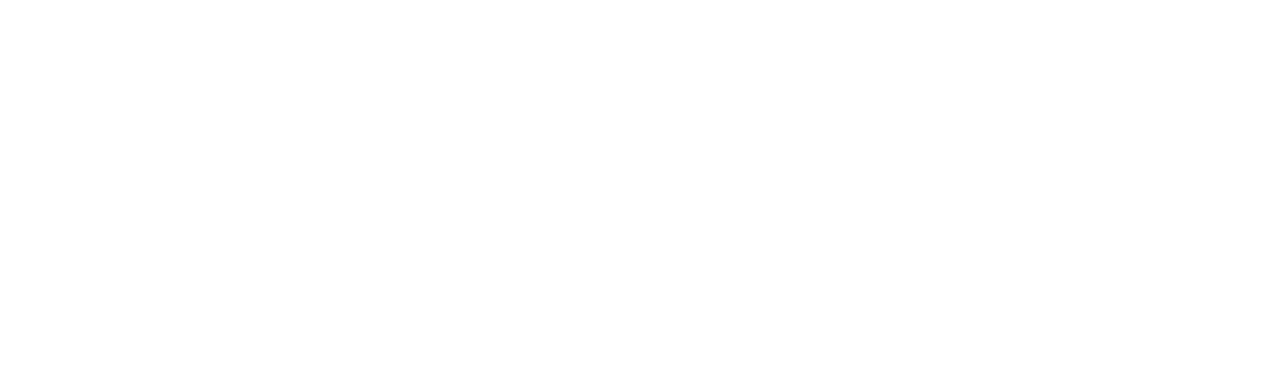
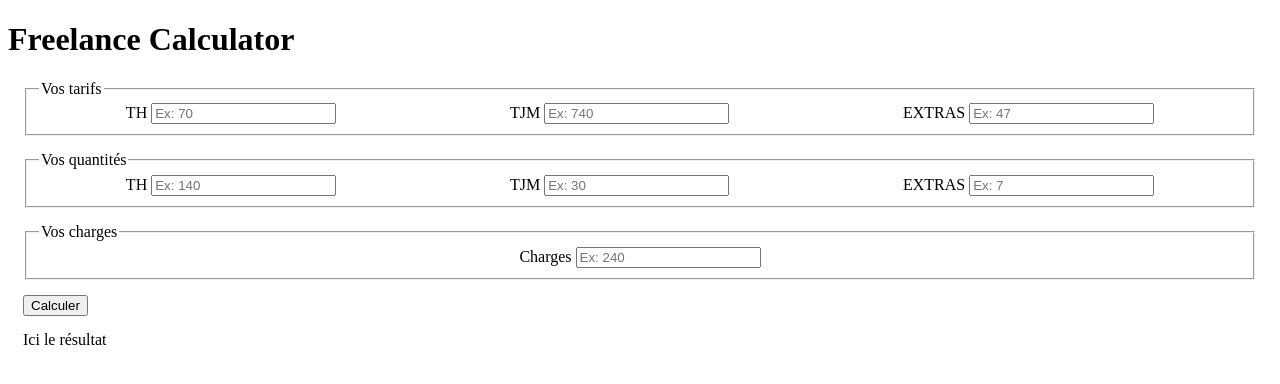
Before and after one commit to Theo-Cupeacoder/Calculateur-Devis, a plain HTML site: page index.html in a window 1280 px wide. Drawn offline with Linux system fonts and the light colour scheme.

Commit message:
html structure construction: setting up form and fields.

```diff
--- a/index.html
+++ b/index.html
@@ -1,13 +1,67 @@
 <!DOCTYPE html>
 <html lang="fr">
   <head>
-  <meta charset="UTF-8">
-  <meta http-equiv="X-UA-Compatible" content="IE=edge">
-  <meta name="viewport" content="width=device-width, initial-scale=1.0">
+    <meta charset="UTF-8" />
+    <meta http-equiv="X-UA-Compatible" content="IE=edge" />
+    <meta name="viewport" content="width=device-width, initial-scale=1.0" />
     <title>Freelance Calculator</title>
-  <link rel="stylesheet" href="style.css">
+    <link rel="stylesheet" href="style.css" />
   </head>
   <body>
+    <header>
+      <h1>Freelance Calculator</h1>
+    </header>
+    <form class="form-calcul">
+      <div class="section-calcul pricing">
+        <fieldset class="form-container">
+          <legend>Vos tarifs</legend>
+          <div class="form-field">
+            <label>TH</label>
+            <input name="TH" type="number" placeholder="Ex: 70">
+          </div>
+          <div class="form-field">
+            <label>TJM</label>
+            <input name="TJM" type="number" placeholder="Ex: 740">
+          </div>
+          <div class="form-field">
+            <label>EXTRAS</label>
+            <input name="Extras" type="number" placeholder="Ex: 47">
+          </div>
+        </fieldset>
+      </div>
+      <div class="section-calcul quantity">
+        <fieldset class="form-container">
+          <legend>Vos quantités</legend>
+          <div class="form-field">
+            <label>TH</label>
+            <input name="quantity-TH" type="number" placeholder="Ex: 140">
+          </div>
+          <div class="form-field">
+            <label>TJM</label>
+            <input name="quantity-TJM" type="number" placeholder="Ex: 30">
+          </div>
+          <div class="form-field">
+            <label>EXTRAS</label>
+            <input name="quantity-Extras" type="number" placeholder="Ex: 7">
+          </div>
+        </fieldset>
+      </div>
+      <div class="section-calcul expenses">
+        <fieldset class="form-container">
+          <legend>Vos charges</legend>
+          <div class="form-field">
+            <label>Charges</label>
+            <input name="Charges" type="number" placeholder="Ex: 240">
+          </div>
+        </fieldset>
+      </div>
+      <div class="section-calcul validation">
+        <button>Calculer</button>
+      </div>
+      <div class="section-calcul result">
+        Ici le résultat
+      </div>
+    </form>
     <script src="script.js"></script>
   </body>
 </html>
--- a/style.css
+++ b/style.css
@@ -0,0 +1,8 @@
+.form-calcul .section-calcul {
+  margin: 15px;
+}
+
+.form-container {
+  display: flex;
+  justify-content: space-around;
+}
```
Lines whose indentation alone changed are shown as unchanged.
